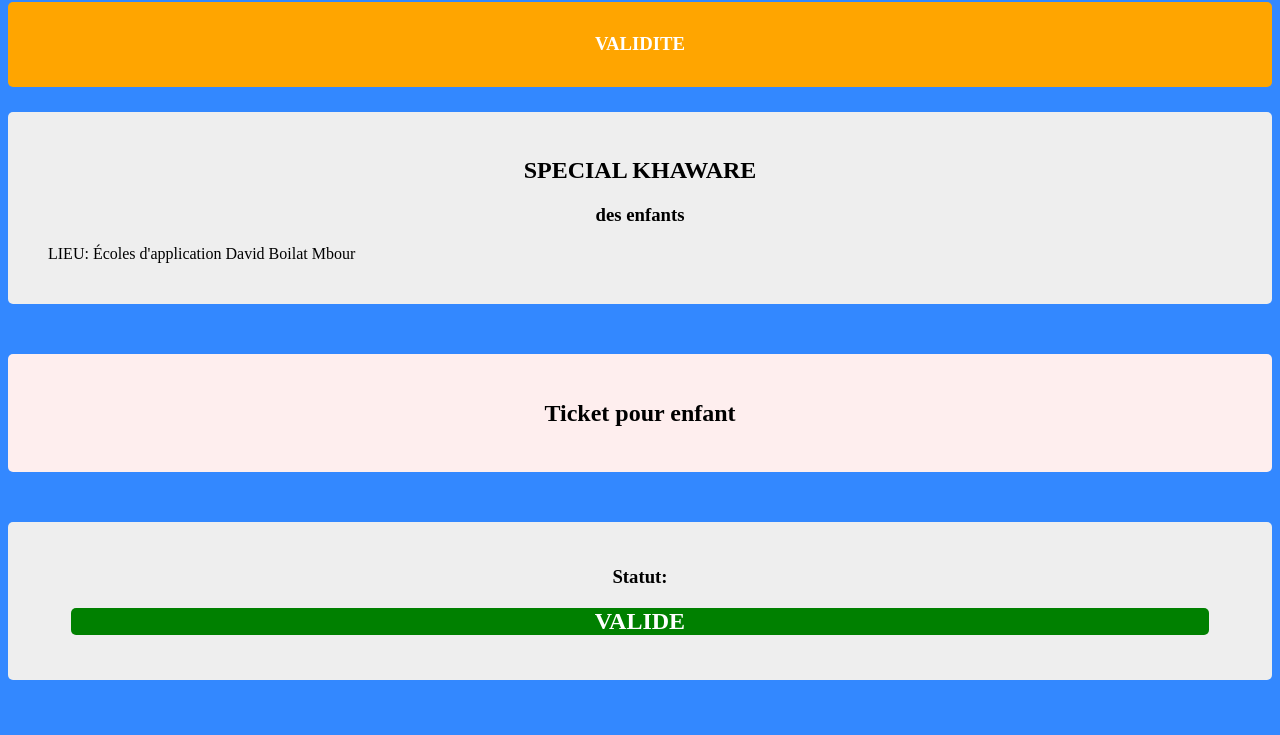
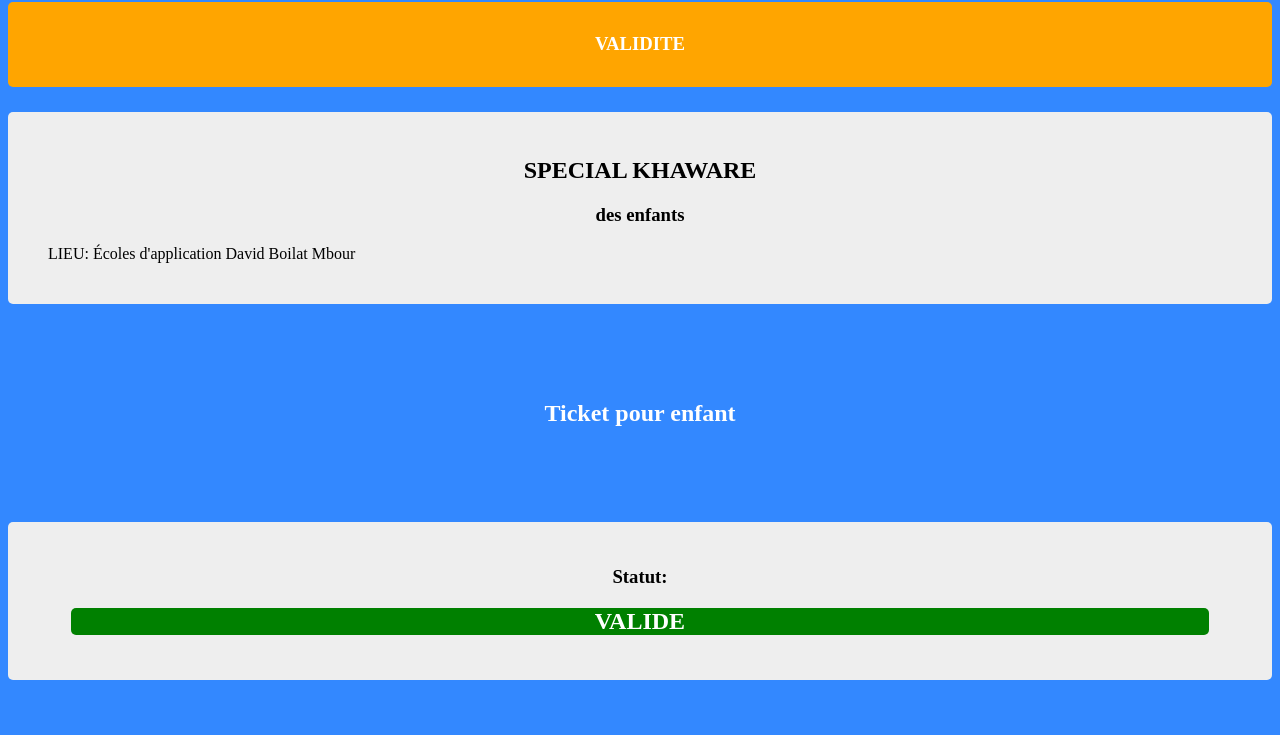
Before and after one commit to Pancrython/mouvementcalasanz, a plain HTML site: page index.html in a window 1280 px wide. Shown: the part 65-800 px from the top of the page. Drawn offline with Linux system fonts and the light colour scheme.

Commit message:
Update index.html

```diff
--- a/index.html
+++ b/index.html
@@ -21,10 +21,11 @@
 
             <div style='width:100%;
                       high:0px;
+                      color:white;
                       margin-top:2%;
                       padding-top:2%;
                       padding-bottom:2%;
-                      background-color:#feeeee;
+                      background-color:#blue;
                       border-radius:5px;
                       margin-bottom:4%'>
                           <center><h2>Ticket pour enfant</h2>  </center>
```
